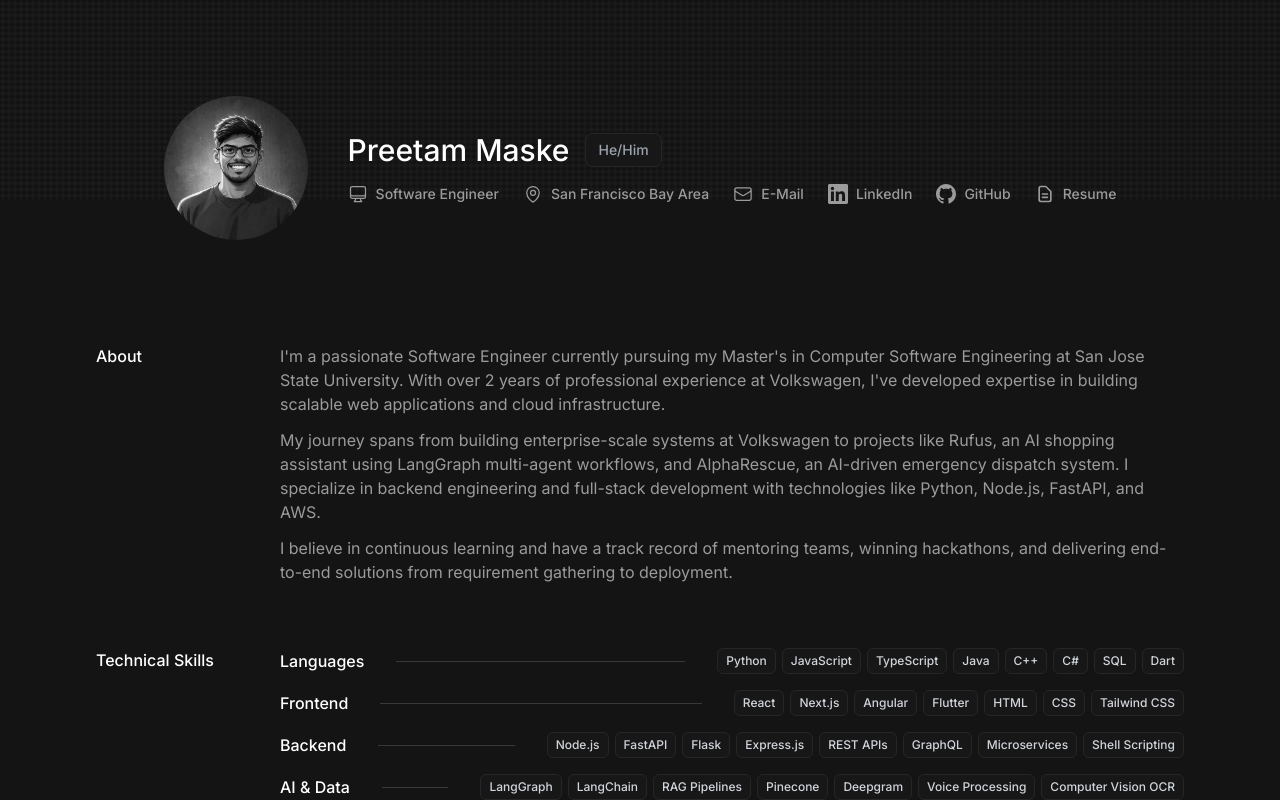
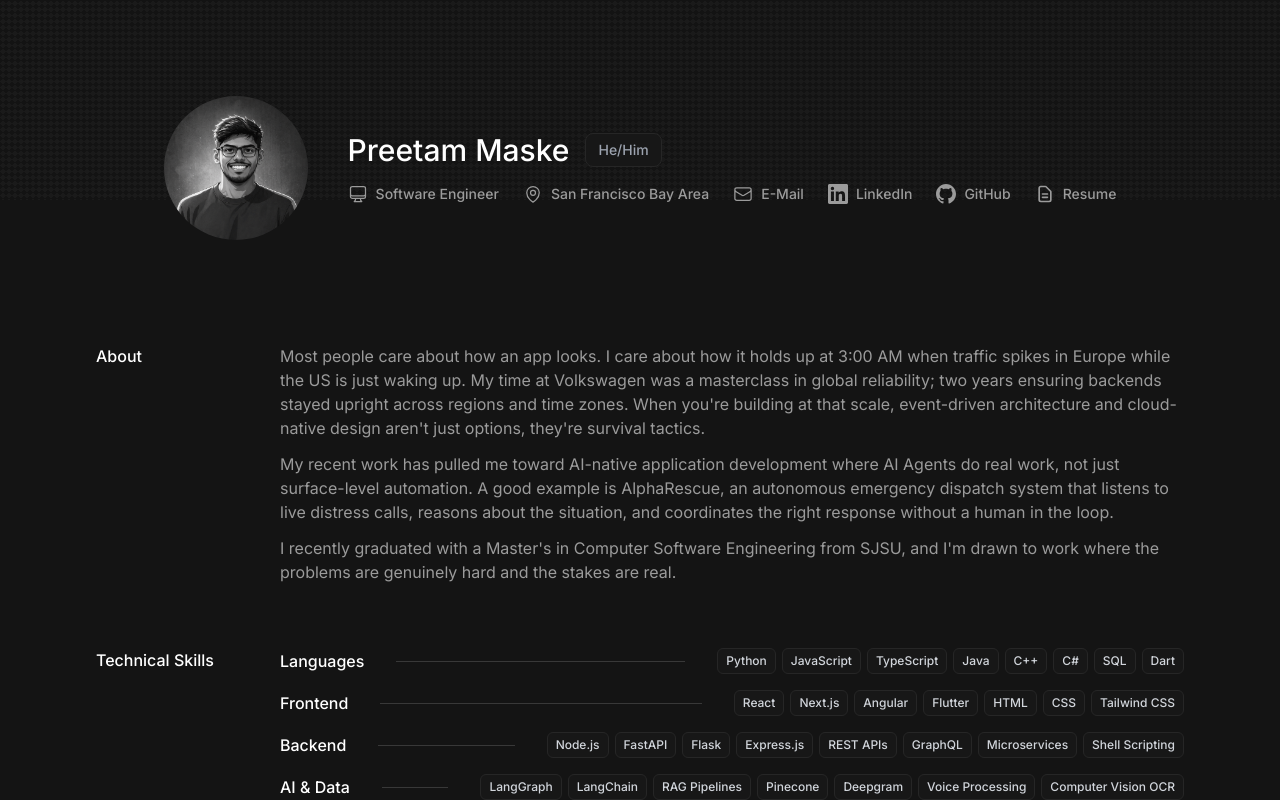
Before and after one commit to Preetam3620/portfolio-website, a Next.js app: page / in a window 1280 px wide. Shown: the top 800 px of the page. Built offline with nearby package versions, Linux system fonts and the light colour scheme.

Commit message:
About section updated

```diff
--- a/src/components/About.tsx
+++ b/src/components/About.tsx
@@ -17,20 +17,21 @@ export default function About() {
       >
         <div className="space-y-3">
           <p className="text-base leading-normal" style={{ color: "#9B9B9B" }}>
-            I&apos;m a passionate Software Engineer currently pursuing my Master&apos;s in Computer
-            Software Engineering at San Jose State University. With over 2 years of professional
-            experience at Volkswagen, I&apos;ve developed expertise in
-            building scalable web applications and cloud infrastructure.
+            Most people care about how an app looks. I care about how it holds up at 3:00 AM when
+            traffic spikes in Europe while the US is just waking up. My time at Volkswagen was a
+            masterclass in global reliability; two years ensuring backends stayed upright across
+            regions and time zones. When you&apos;re building at that scale, event-driven architecture
+            and cloud-native design aren&apos;t just options, they&apos;re survival tactics.
           </p>
           <p className="text-base leading-normal" style={{ color: "#9B9B9B" }}>
-            My journey spans from building enterprise-scale systems at Volkswagen to projects like Rufus, an AI shopping assistant using LangGraph multi-agent
-            workflows, and AlphaRescue, an AI-driven emergency dispatch system. I specialize in
-            backend engineering and full-stack development with technologies like Python, Node.js,
-            FastAPI, and AWS.
+            My recent work has pulled me toward AI-native application development where AI Agents do
+            real work, not just surface-level automation. A good example is AlphaRescue, an
+            autonomous emergency dispatch system that listens to live distress calls, reasons about
+            the situation, and coordinates the right response without a human in the loop.
           </p>
           <p className="text-base leading-normal" style={{ color: "#9B9B9B" }}>
-            I believe in continuous learning and have a track record of mentoring teams, winning
-            hackathons, and delivering end-to-end solutions from requirement gathering to deployment.
+            I recently graduated with a Master&apos;s in Computer Software Engineering from SJSU,
+            and I&apos;m drawn to work where the problems are genuinely hard and the stakes are real.
           </p>
         </div>
       </motion.div>
```
